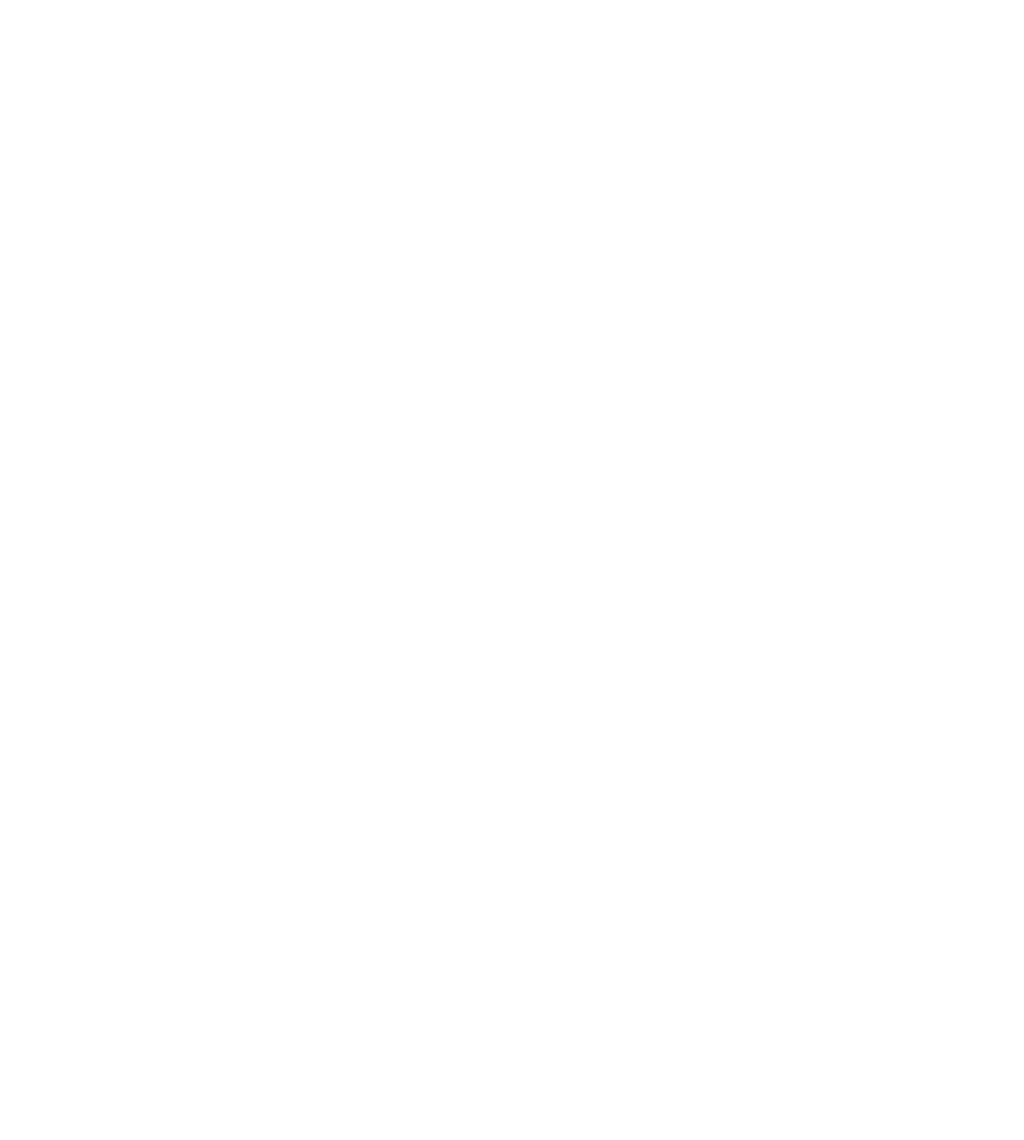
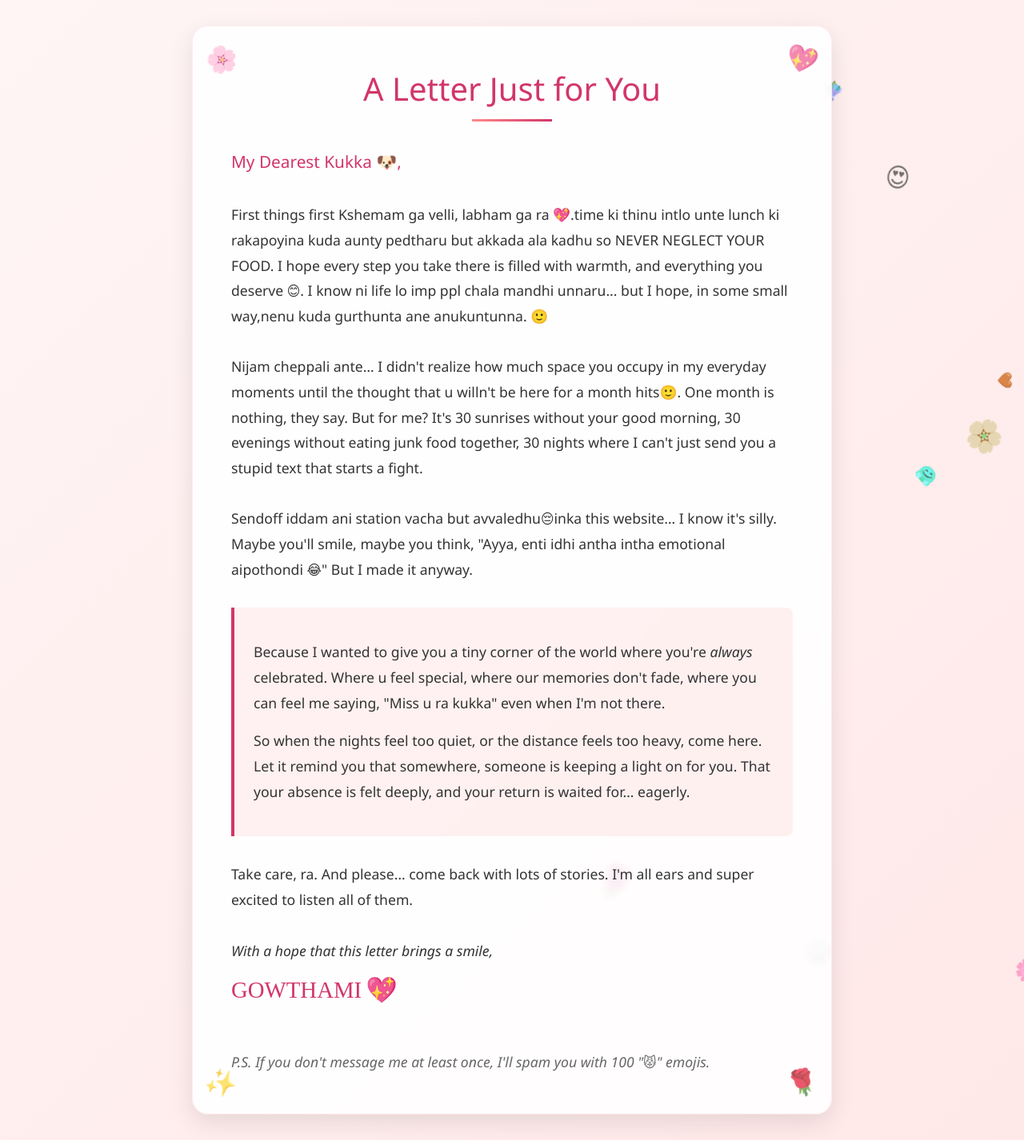
Before and after one commit to gowthamikota/Glimsy, a React (Vite) app in the folder frontend/: page /messages in a window 1280 px wide. Before the commit this address had no page. Shown: the whole page at 80% size. Before the commit the page ends 800 px from the top, so only its background shows below. Built offline with nearby package versions, Linux system fonts and the light colour scheme.

Commit message:
added letter

```diff
--- a/frontend/src/App.jsx
+++ b/frontend/src/App.jsx
@@ -5,6 +5,7 @@ import HomePage from './pages/HomePage';
 import MemoriesPage from './pages/MemoriesPage';
 import FriendDashboard from './pages/FriendDashboard';
 import CountdownPage from './pages/CountDownPage';
+import LetterPage from './pages/LetterPage';
 
 
 const App = () => {
@@ -18,7 +19,7 @@ const App = () => {
           <Route path="/dashboard" element={<FriendDashboard />} />
           <Route path="/countdown" element={<CountdownPage />} />
 
-
+<Route path="/messages" element={<LetterPage/>}/>
         </Routes>
 
     </BrowserRouter>
--- a/frontend/src/pages/FriendDashboard.jsx
+++ b/frontend/src/pages/FriendDashboard.jsx
@@ -54,11 +54,11 @@ const FriendDashboard = () => {
     },
     {
       id: 'messages',
-      title: 'upcoming feature',
+      title: 'something for u',
       icon: '🎁',
-      description: `will be available soon`,
+      description: `chusaka helana cheyaku`,
       color: '#27ae60',
-      badge: unreadMessages
+
     },
 
   ];
--- /dev/null
+++ b/frontend/src/pages/LetterPage.css
@@ -0,0 +1,171 @@
+@keyframes float {
+    0% { transform: translateY(0) rotate(0deg); }
+    100% { transform: translateY(-100vh) rotate(360deg); }
+  }
+
+  .letter-page {
+    --scroll-y: 0px;
+    min-height: 100vh;
+    background: linear-gradient(135deg, #fff5f5 0%, #ffe8e8 100%);
+    padding: 2rem;
+    position: relative;
+    overflow: hidden;
+    font-family: 'Segoe UI', Tahoma, Geneva, Verdana, sans-serif;
+    color: #333;
+    opacity: 0;
+    transition: opacity 1.5s ease-out;
+  }
+
+  .letter-page.fade-in {
+    opacity: 1;
+  }
+
+  .floating-emoji {
+    position: absolute;
+    z-index: 0;
+    pointer-events: none;
+    animation: float linear infinite;
+    will-change: transform;
+    opacity: 0;
+    transition: opacity 1s ease-out;
+  }
+
+  .letter-container {
+    position: relative;
+    max-width: 800px;
+    margin: 0 auto;
+    background: rgba(255, 255, 255, 0.9);
+    border-radius: 20px;
+    padding: 3rem;
+    box-shadow: 0 10px 30px rgba(0, 0, 0, 0.1);
+    backdrop-filter: blur(5px);
+    transform: translateY(var(--scroll-y));
+    transition: transform 0.1s ease-out;
+    z-index: 1;
+    border: 1px solid rgba(255, 192, 203, 0.3);
+  }
+
+  .letter-header {
+    text-align: center;
+    margin-bottom: 2rem;
+    position: relative;
+  }
+
+  .letter-header h1 {
+    color: #d23669;
+    font-size: 2.5rem;
+    margin-bottom: 0.5rem;
+    font-weight: 300;
+  }
+
+  .underline {
+    height: 3px;
+    width: 100px;
+    background: linear-gradient(90deg, #ff8a8a 0%, #d23669 100%);
+    margin: 0 auto;
+  }
+
+  .letter-content {
+    line-height: 1.8;
+    font-size: 1.1rem;
+    position: relative;
+  }
+
+  .greeting {
+    font-size: 1.3rem;
+    color: #d23669;
+    margin-bottom: 2rem;
+  }
+
+  .highlight-box {
+    background: rgba(255, 228, 228, 0.5);
+    border-left: 4px solid #d23669;
+    padding: 1.5rem;
+    margin: 2rem 0;
+    border-radius: 0 8px 8px 0;
+  }
+
+  .highlight-box p {
+    margin: 1rem 0;
+  }
+
+  .closing {
+    margin-top: 2rem;
+    font-style: italic;
+  }
+
+  .signature {
+    font-family: 'Dancing Script', cursive;
+    font-size: 1.8rem;
+    color: #d23669;
+    margin-top: 0.5rem;
+  }
+
+  .heart-emoji {
+    animation: heartbeat 1.5s infinite;
+    display: inline-block;
+  }
+
+  .postscript {
+    margin-top: 3rem;
+    font-style: italic;
+    color: #666;
+  }
+
+  .corner-decoration {
+    position: absolute;
+    font-size: 2rem;
+    opacity: 0.7;
+    z-index: 2;
+  }
+
+  .corner-decoration.top-left {
+    top: 1rem;
+    left: 1rem;
+    transform: rotate(-15deg);
+  }
+
+  .corner-decoration.top-right {
+    top: 1rem;
+    right: 1rem;
+    transform: rotate(15deg);
+  }
+
+  .corner-decoration.bottom-left {
+    bottom: 1rem;
+    left: 1rem;
+    transform: rotate(15deg);
+  }
+
+  .corner-decoration.bottom-right {
+    bottom: 1rem;
+    right: 1rem;
+    transform: rotate(-15deg);
+  }
+
+  @keyframes heartbeat {
+    0% { transform: scale(1); }
+    25% { transform: scale(1.1); }
+    50% { transform: scale(1); }
+    75% { transform: scale(1.1); }
+    100% { transform: scale(1); }
+  }
+
+  /* Responsive design */
+  @media (max-width: 768px) {
+    .letter-container {
+      padding: 1.5rem;
+    }
+
+    .letter-header h1 {
+      font-size: 2rem;
+    }
+
+    .letter-content {
+      font-size: 1rem;
+    }
+
+    .corner-decoration {
+      font-size: 1.5rem;
+    }
+  }
--- /dev/null
+++ b/frontend/src/pages/LetterPage.jsx
@@ -0,0 +1,146 @@
+import { useState, useEffect, useRef } from 'react';
+import './LetterPage.css';
+
+const FloatingEmoji = ({ emoji }) => {
+  const emojiRef = useRef(null);
+  const [style, setStyle] = useState({
+    x: Math.random() * 100,
+    y: Math.random() * 100,
+    size: 15 + Math.random() * 25,
+    rotation: Math.random() * 360,
+    opacity: 0,
+    duration: 15 + Math.random() * 20,
+    delay: Math.random() * 5
+  });
+
+  useEffect(() => {
+    // Fade in animation
+    const fadeIn = setTimeout(() => {
+      setStyle(prev => ({ ...prev, opacity: 0.7 }));
+    }, style.delay * 1000);
+
+    // Floating animation
+    const startTime = Date.now();
+    let animationFrame;
+
+    const animate = () => {
+      const elapsed = (Date.now() - startTime) / 1000;
+      const progress = (elapsed % style.duration) / style.duration;
+
+      setStyle(prev => ({
+        ...prev,
+        y: (prev.y - 0.02) % 100,
+        x: prev.x + Math.sin(progress * Math.PI * 2) * 0.3,
+        rotation: prev.rotation + 0.5
+      }));
+
+      animationFrame = requestAnimationFrame(animate);
+    };
+
+    animationFrame = requestAnimationFrame(animate);
+
+    return () => {
+      clearTimeout(fadeIn);
+      cancelAnimationFrame(animationFrame);
+    };
+  }, [style.delay, style.duration]);
+
+  return (
+    <span
+      ref={emojiRef}
+      className="floating-emoji"
+      style={{
+        left: `${style.x}%`,
+        top: `${style.y}%`,
+        fontSize: `${style.size}px`,
+        transform: `rotate(${style.rotation}deg)`,
+        opacity: style.opacity,
+        animationDuration: `${style.duration}s`,
+        animationDelay: `${style.delay}s`,
+        filter: `hue-rotate(${Math.random() * 360}deg)`
+      }}
+    >
+      {emoji}
+    </span>
+  );
+};
+
+const LetterPage = () => {
+  const [fadeIn, setFadeIn] = useState(false);
+  const [recipientName, setRecipientName] = useState("Friend");
+  const emojis = ['🌸', '💖', '✨', '😊', '🤗', '🥺', '❤️', '😘', '😍', '🤩', '🌼', '🌺', '🌹', '💐', '🌷'];
+  const letterRef = useRef(null);
+
+  useEffect(() => {
+    // Get name from URL if provided
+    const params = new URLSearchParams(window.location.search);
+    const name = params.get('name');
+    if (name) setRecipientName(name);
+
+    // Start animations
+    setFadeIn(true);
+
+    // Parallax effect on scroll
+    const handleScroll = () => {
+      if (letterRef.current) {
+        const scrollY = window.scrollY;
+        letterRef.current.style.setProperty('--scroll-y', `${scrollY * 0.1}px`);
+      }
+    };
+
+    window.addEventListener('scroll', handleScroll);
+    return () => window.removeEventListener('scroll', handleScroll);
+  }, []);
+
+  return (
+    <div className={`letter-page ${fadeIn ? 'fade-in' : ''}`} ref={letterRef}>
+      {/* Floating background emojis */}
+      {Array.from({ length: 25 }).map((_, i) => (
+        <FloatingEmoji key={i} emoji={emojis[Math.floor(Math.random() * emojis.length)]} />
+      ))}
+
+      <div className="letter-container">
+        {/* Decorative elements */}
+        <div className="corner-decoration top-left">🌸</div>
+        <div className="corner-decoration top-right">💖</div>
+
+        <header className="letter-header">
+          <h1 data-aos="fade-down">A Letter Just for You</h1>
+          <div className="underline" data-aos="fade-right"></div>
+        </header>
+
+        <div className="letter-content">
+          <p className="greeting" data-aos="fade-right">My Dearest Kukka 🐶,</p>
+
+          <div data-aos="fade-up">
+            <p>First things first Kshemam ga velli, labham ga ra 💖.time ki thinu intlo unte lunch ki rakapoyina kuda aunty pedtharu but akkada ala kadhu so NEVER NEGLECT YOUR FOOD. I hope every step you take there is filled with warmth, and everything you deserve 😊. I know ni life lo imp ppl chala mandhi unnaru... but I hope, in some small way,nenu kuda gurthunta ane anukuntunna. 🙂</p><br></br>
+
+            <p>Nijam cheppali ante… I didn't realize how much space you occupy in my everyday moments until the thought that u willn't be here for a month hits🙂. One month is nothing, they say. But for me? It's 30 sunrises without your good morning, 30 evenings without eating junk food together, 30 nights where I can't just send you a stupid text that starts a fight.</p>
+          </div><br></br>
+          <p>Sendoff iddam ani station vacha but avvaledhu😔inka this website… I know it's silly. Maybe you'll smile, maybe you think, "Ayya, enti idhi antha intha emotional aipothondi 😂" But I made it anyway.</p>
+
+          <div className="highlight-box" data-aos="zoom-in">
+            <p>Because I wanted to give you a tiny corner of the world where you're <em>always</em> celebrated. Where u feel special, where our memories don't fade, where you can feel me saying, "Miss u ra kukka" even when I'm not there.</p>
+            <p>So when the nights feel too quiet, or the distance feels too heavy, come here. Let it remind you that somewhere, someone is keeping a light on for you. That your absence is felt deeply, and your return is waited for… eagerly.</p>
+          </div>
+
+          <div data-aos="fade-up">
+            <p>Take care, ra. And please… come back with lots of stories. I'm all ears and super excited to listen all of them.</p>
+
+            <p className="closing">With a hope that this letter brings a smile,</p>
+            <p className="signature">GOWTHAMI <span className="heart-emoji">💖</span></p>
+          </div>
+
+          <div className="postscript" data-aos="fade-up">
+            <p>P.S. If you don't message me at least once, I'll spam you with 100 "😾" emojis.</p>
+          </div>
+        </div>
+
+        <div className="corner-decoration bottom-left">✨</div>
+        <div className="corner-decoration bottom-right">🌹</div>
+      </div>
+    </div>
+  );
+};
+
+export default LetterPage;
```
